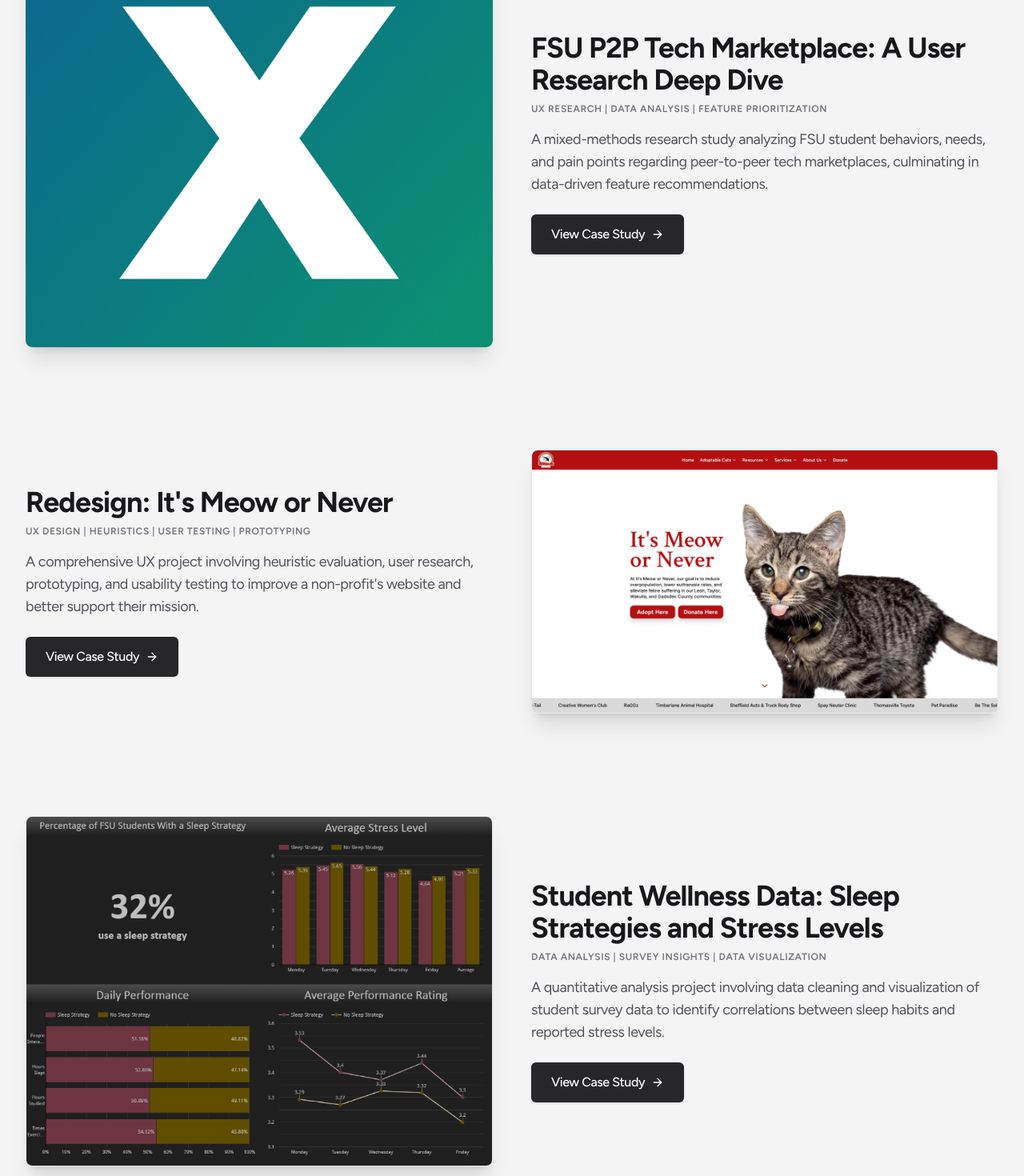
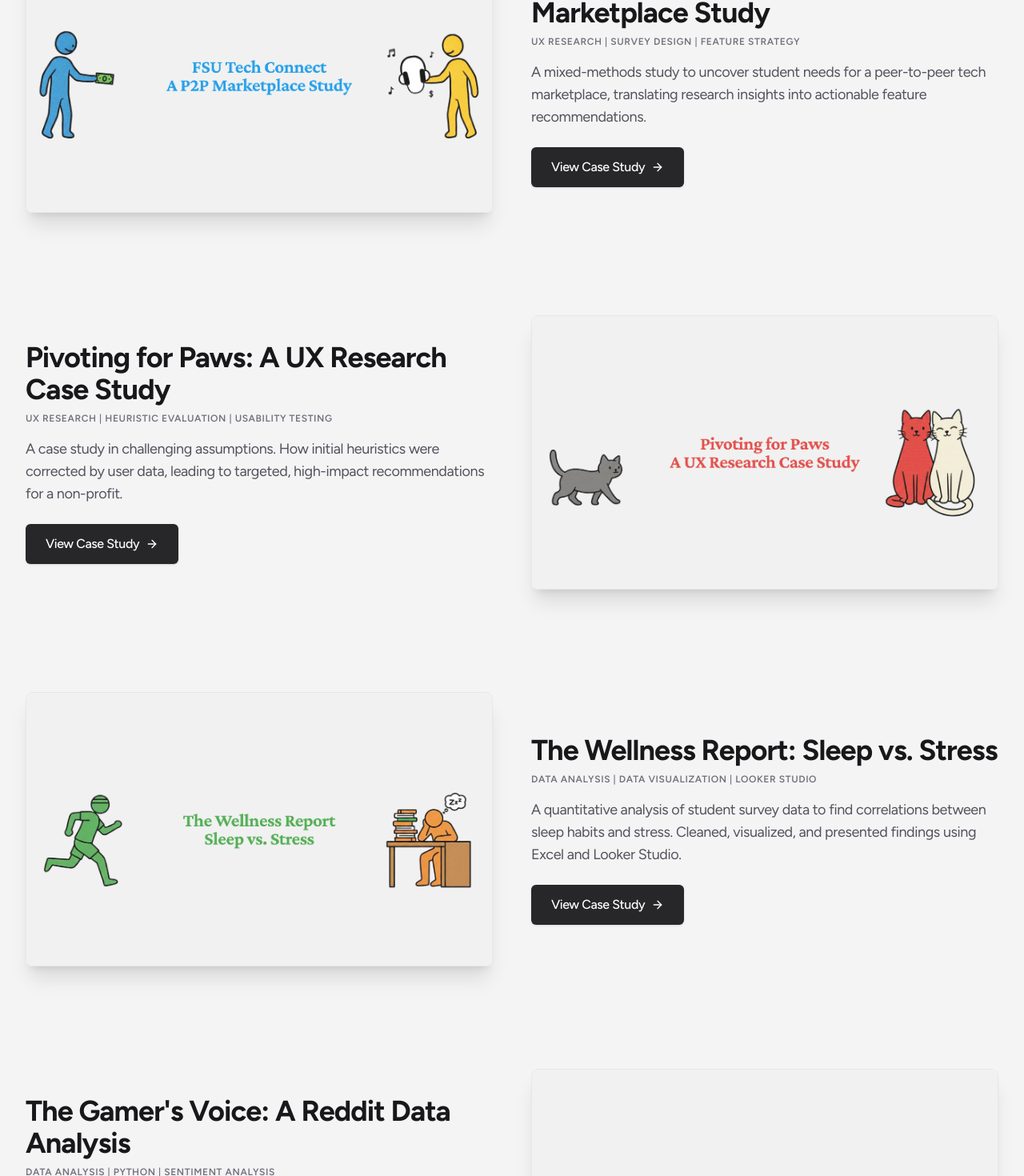
Before and after one commit to nthsm/portfolio, a Next.js app: page / in a window 1280 px wide. Shown: the part 655-2125 px from the top of the page at 80% size. Built offline with nearby package versions, Linux system fonts and the light colour scheme; no server answers.

Commit message:
Update data.ts

```diff
--- a/app/data.ts
+++ b/app/data.ts
@@ -16,37 +16,45 @@ type SocialLink = {
 }
 
 export const projectBlurbs: { [key: string]: string } = {
-  project1: 'UX Research | Data Analysis | Feature Prioritization',
-  project2: 'UX Design | Heuristics | User Testing | Prototyping',
-  project3: 'Data Analysis | Sentiment Analysis | Python',
-  project4: 'Data Analysis | Survey Insights | Data Visualization'
+  project1: 'UX Research | Survey Design | Feature Strategy',
+  project2: 'UX Research | Heuristic Evaluation | Usability Testing',
+  project3: 'Data Analysis | Python | Sentiment Analysis',
+  project4: 'Data Analysis | Data Visualization | Looker Studio'
 };
 
 
 export const PROJECTS: Project[] = [
   {
-    name: 'FSU P2P Tech Marketplace: A User Research Deep Dive',
+    name: 'FSU Tech Connect: A P2P Marketplace Study',
     description:
-      'A mixed-methods research study analyzing FSU student behaviors, needs, and pain points regarding peer-to-peer tech marketplaces, culminating in data-driven feature recommendations.',
+      'A mixed-methods study to uncover student needs for a peer-to-peer tech marketplace, translating research insights into actionable feature recommendations.',
     link: '/p2p-marketplace-research',
-    image: '/placeholder.png',
+    image: '/project1-tn.png',
     id: 'project1',
   },
   {
-    name: 'Redesign: It\'s Meow or Never',
+    name: 'Pivoting for Paws: A UX Research Case Study',
     description:
-      "A comprehensive UX project involving heuristic evaluation, user research, prototyping, and usability testing to improve a non-profit's website and better support their mission.",
+      "A case study in challenging assumptions. How initial heuristics were corrected by user data, leading to targeted, high-impact recommendations for a non-profit.",
     link: '/its-meow-or-never',
-    image: '/project2-prototype-hero.png',
+    image: '/project2-tn.png',
     id: 'project2',
   },
   {
-    name: 'Student Wellness Data: Sleep Strategies and Stress Levels',
+    name: 'The Wellness Report: Sleep vs. Stress',
     description:
-      'A quantitative analysis project involving data cleaning and visualization of student survey data to identify correlations between sleep habits and reported stress levels.',
+      'A quantitative analysis of student survey data to find correlations between sleep habits and stress. Cleaned, visualized, and presented findings using Excel and Looker Studio.',
     link: '/student-wellness-study',
-    image: '/project4-lookerstudio.png',
+    image: '/project4-tn.png',
     id: 'project4',
+  },
+  {
+    name: "The Gamer's Voice: A Reddit Data Analysis",
+    description:
+      'A data-driven analysis using Python to scrape and analyze community discussions on Reddit, identifying key user pain points and feature opportunities for handheld gaming.',
+    link: '/handheld-analysis',
+    image: '/project3-tn.png',
+    id: 'project3',
   },
 ]
 
```
